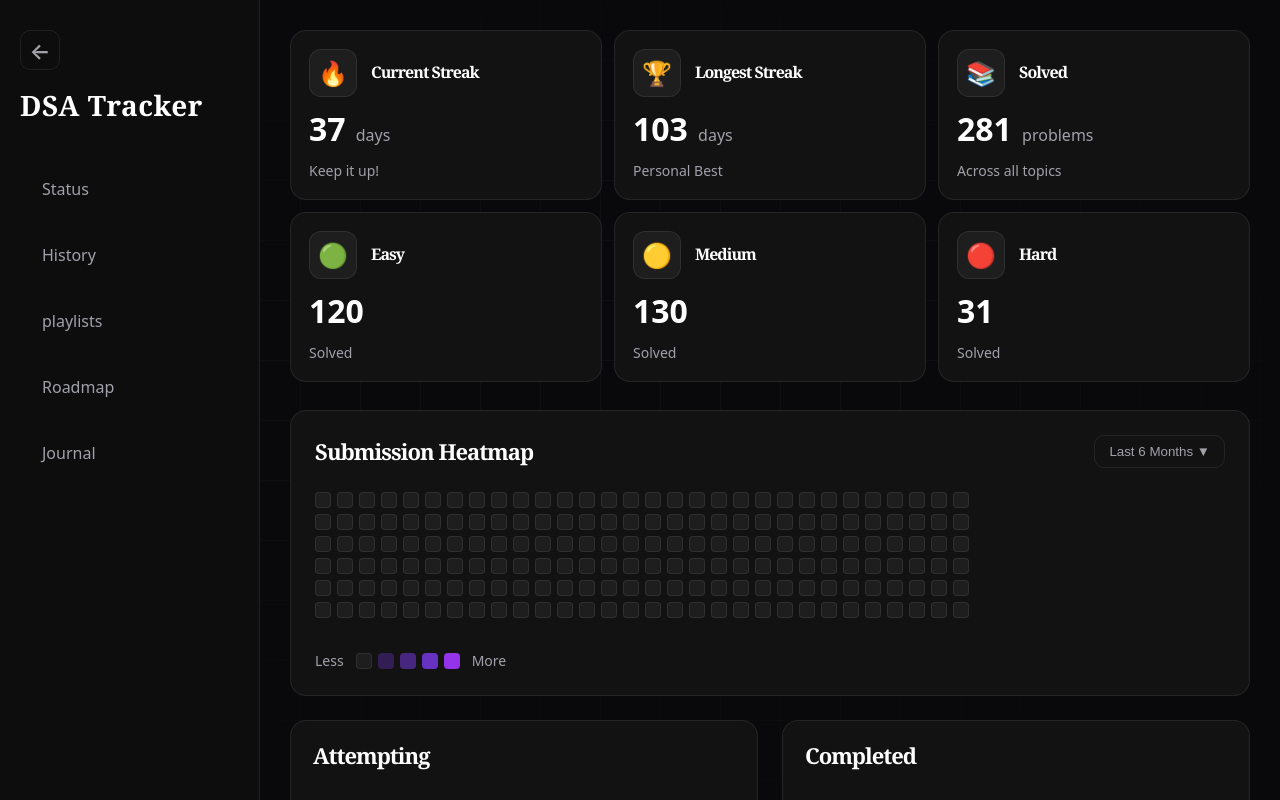
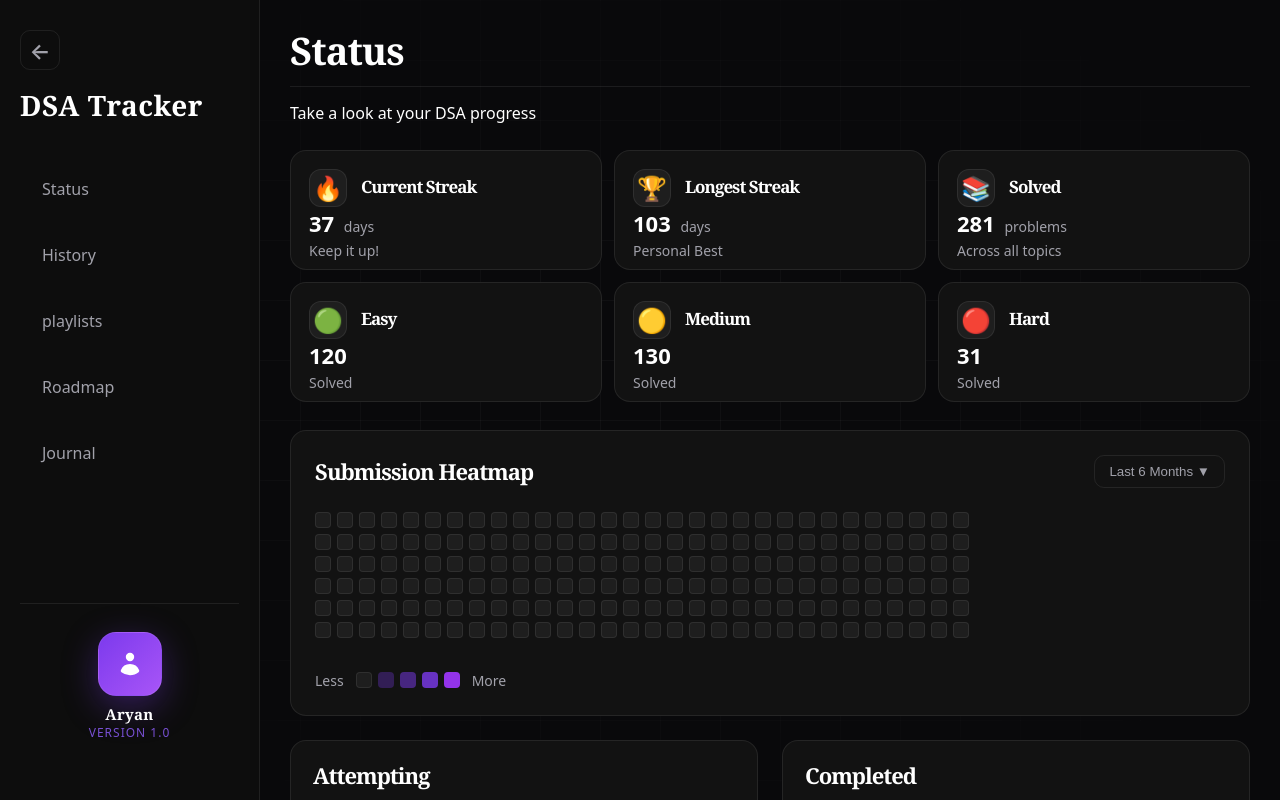
Before and after one commit to Aryan689t/TrackYour, a React (Vite) app: page /Status in a window 1280 px wide. Shown: the top 800 px of the page. Built offline with nearby package versions, Linux system fonts and the light colour scheme.

Commit message:
css changes

```diff
--- a/package.json
+++ b/package.json
@@ -10,8 +10,10 @@
     "preview": "vite preview"
   },
   "dependencies": {
+    "framer-motion": "^12.43.0",
     "react": "^19.2.7",
     "react-dom": "^19.2.7",
+    "react-icons": "^5.7.0",
     "react-router-dom": "^7.18.0"
   },
   "devDependencies": {
--- a/src/App.css
+++ b/src/App.css
@@ -368,6 +368,7 @@
   background: rgba(255, 255, 255, 0.04);
 }
 
+
 /* ── Responsive ── */
 @media (max-width: 700px) {
   .logo { font-size: 40px; }
--- a/src/pages/dsa/Status.jsx
+++ b/src/pages/dsa/Status.jsx
@@ -3,6 +3,7 @@ import DSANavbar from "./status-components/DSANavbar";
 import StatsGrid from "./status-components/StatsGrid";
 import Heatmap from "./status-components/Heatmap";
 import ProblemList from "./status-components/ProblemList";
+import StatusHeader from "./status-components/StatusHeader";
 //import DailyProgress from "./status-components/DailyProgress";
 //import ProblemSection from "./status-components/ProblemSection";
 //import DashboardHeader from "./status-components/DashboardHeader";
@@ -45,6 +46,7 @@ function Status(){
         <div className="page-container">
             <DSANavbar/>
             <main className="statusPage page-content">
+                            <StatusHeader/>
                 <StatsGrid/>
                 <Heatmap/>
                 <div className="problemSection">
--- a/src/pages/dsa/status-components/DSANavbar.css
+++ b/src/pages/dsa/status-components/DSANavbar.css
@@ -83,3 +83,93 @@
     color: var(--text-main);
     border-color: var(--border-hover);
 }
+
+
+       /* Profile Section*/
+
+.sidebar-profile{
+    margin-top:auto;
+    padding:28px 0;
+
+    display:flex;
+    flex-direction:column;
+    align-items:center;
+    justify-content:center;
+    gap:10px;
+
+    border-top:1px solid rgba(255,255,255,.08);
+}
+
+.profile-avatar{
+
+    width:64px;
+    height:64px;
+
+    border-radius:18px;
+
+    display:flex;
+    justify-content:center;
+    align-items:center;
+
+    color:#fff;
+
+    background:linear-gradient(
+        135deg,
+        #7C3AED,
+        #A855F7
+    );
+
+    box-shadow:
+        0 10px 35px rgba(124,58,237,.35);
+
+    border:1px solid rgba(255,255,255,.08);
+
+    transition:.3s;
+}
+
+.profile-avatar:hover{
+
+    transform:translateY(-4px) scale(1.05);
+
+    box-shadow:
+        0 18px 45px rgba(124,58,237,.45);
+}
+
+.profile-info{
+
+    display:flex;
+    flex-direction:column;
+    align-items:center;
+
+    gap:2px;
+}
+
+.profile-info h4{
+
+    color:white;
+
+    margin:0;
+
+    font-size:15px;
+
+    font-weight:600;
+
+    letter-spacing:.3px;
+}
+
+.profile-info p{
+
+    margin:0;
+
+    color:#8B5CF6;
+
+    font-size:12px;
+
+    font-weight:500;
+
+    letter-spacing:1px;
+
+    text-transform:uppercase;
+
+    opacity:.85;
+}
--- a/src/pages/dsa/status-components/DSANavbar.jsx
+++ b/src/pages/dsa/status-components/DSANavbar.jsx
@@ -1,5 +1,6 @@
  import {Link} from "react-router-dom";
 import "./DSANavbar.css";
+import { HiMiniUser } from "react-icons/hi2";
 
  function DSANavbar(){
 
@@ -15,7 +16,18 @@ import "./DSANavbar.css";
         <Link to="/Roadmap"><div className="dsanavitem"><p>Roadmap</p></div></Link>
         <Link to="/Journal"><div className="dsanavitem"><p>Journal</p></div></Link>
     </div>
+    <div className="sidebar-profile">
 
+    <div className="profile-avatar">
+        <HiMiniUser size={28} />
+    </div>
+
+    <div className="profile-info">
+        <h4>Aryan</h4>
+        <p>Version 1.0</p>
+    </div>
+
+</div>
     </div>
     </>
     )
--- a/src/pages/dsa/status-components/StatsCard.css
+++ b/src/pages/dsa/status-components/StatsCard.css
@@ -1,5 +1,5 @@
 .statCard {
-    height: 170px;
+    height: 120px;
     display: flex;
     flex-direction: column;
     justify-content: space-between;
@@ -15,8 +15,8 @@
 }
 
 .cardIcon {
-    width: 48px;
-    height: 48px;
+    width: 38px;
+    height: 38px;
     border-radius: 12px;
     display: flex;
     justify-content: center;
@@ -28,19 +28,19 @@
 
 .statHeading h3 {
     color: var(--text-main);
-    font-size: 16px;
+    font-size: 17px;
     font-weight: 600;
     margin: 0;
 }
 
 .statValue {
-    font-size: 32px;
+    font-size: 22px;
     font-weight: 700;
     color: var(--text-main);
 }
 
 .statValue span {
-    font-size: 16px;
+    font-size: 14px;
     font-weight: 500;
     color: var(--text-muted);
     margin-left: 6px;
--- a/src/pages/dsa/status-components/StatsGrid.css
+++ b/src/pages/dsa/status-components/StatsGrid.css
@@ -1,5 +1,5 @@
 .statsGrid{
     display:grid;
-    grid-template-columns:repeat(3,minmax(260px,1fr));
+    grid-template-columns:repeat(3,minmax(130px,1fr));
     gap:12px;
 }
--- /dev/null
+++ b/src/pages/dsa/status-components/StatusHeader.css
@@ -0,0 +1,19 @@
+.StatusHeader{
+    display:flex;
+    flex-direction: column;
+    gap:14px;
+    margin-bottom: 25px;
+}
+.StatusTitle{
+     display: flex;
+    align-items: center;
+    gap: 12px;
+    border-bottom: 1px solid var(--border-light);
+    padding-bottom: 14px;
+}
+.StatusTitle h1 {
+    margin: 0;
+    color: var(--text-main);
+    font-size: 38px;
+    font-weight: 700;
+}
--- /dev/null
+++ b/src/pages/dsa/status-components/StatusHeader.jsx
@@ -0,0 +1,14 @@
+import "./StatusHeader.css"
+function StatusHeader(){
+    return(
+    <>
+    <div className="StatusHeader">
+        <div className="StatusTitle">
+            <h1>Status</h1>
+        </div>
+        <p>Take a look at your DSA progress</p>
+    </div>
+    </>);
+}
+
+export default StatusHeader;
```
Also changed, not shown: 1 other file (tests, documents, lock files or other folders).
